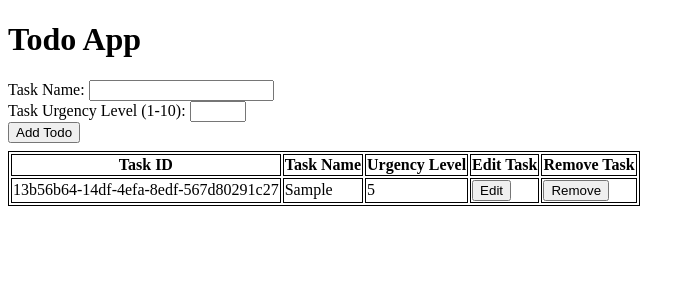
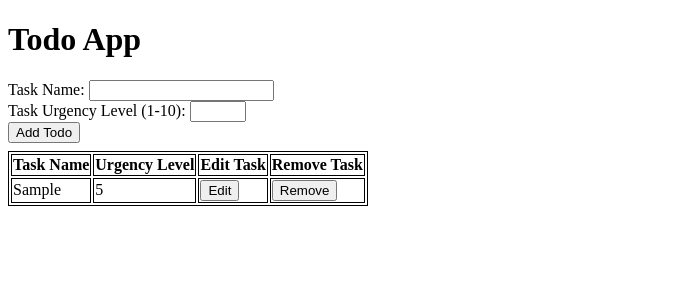
Before and after one commit to Nielam-Dass/Todo-App-Collection, a React (Vite) app in the folder todo_apps/001-react-ts-app/: page / in a window 1280 px wide. Both pictures are taken after typing "Sample", "5" into the empty fields and a click on the button "Add Todo". Shown: the top 300 px of the page, without its empty margins (0-695 px from the left). Built offline with nearby package versions, Linux system fonts and the light colour scheme.

Commit message:
Removed Task ID colum from TodoTable component

```diff
--- a/todo_apps/001-react-ts-app/src/TodoRow.tsx
+++ b/todo_apps/001-react-ts-app/src/TodoRow.tsx
@@ -10,7 +10,6 @@ interface TodoRowProps {
 function TodoRow(props: TodoRowProps): JSX.Element {
     return (
         <tr>
-            <td>{props.task.taskId}</td>
             <td>{props.task.taskName}</td>
             <td>{props.task.taskUrgency}</td>
             <td>
--- a/todo_apps/001-react-ts-app/src/TodoTable.tsx
+++ b/todo_apps/001-react-ts-app/src/TodoTable.tsx
@@ -32,7 +32,6 @@ function TodoTable(props: TodoTableProps): JSX.Element {
         <table>
             <thead>
                 <tr>
-                    <th>Task ID</th>
                     <th>Task Name</th>
                     <th>Urgency Level</th>
                     <th>Edit Task</th>
```
